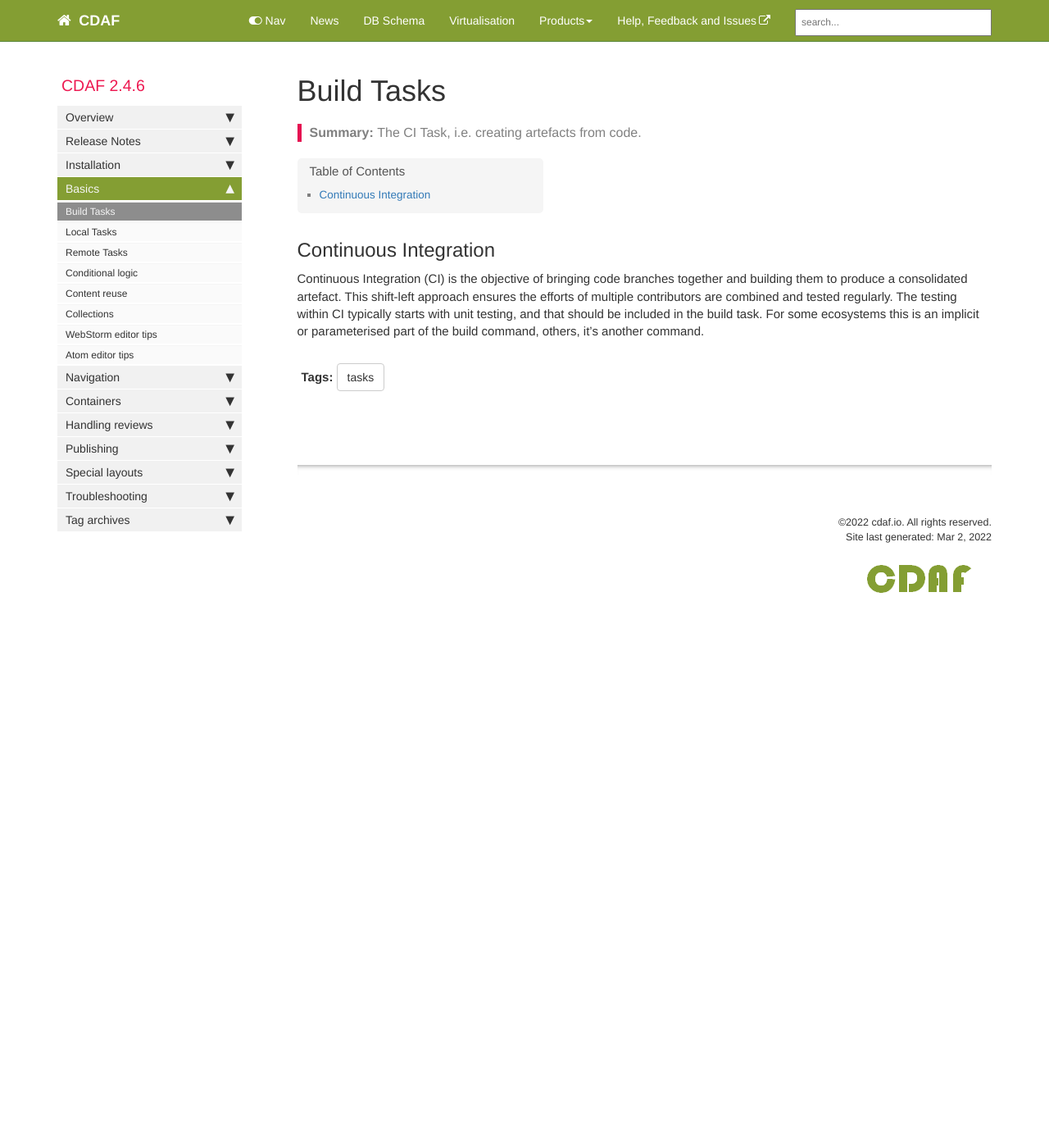
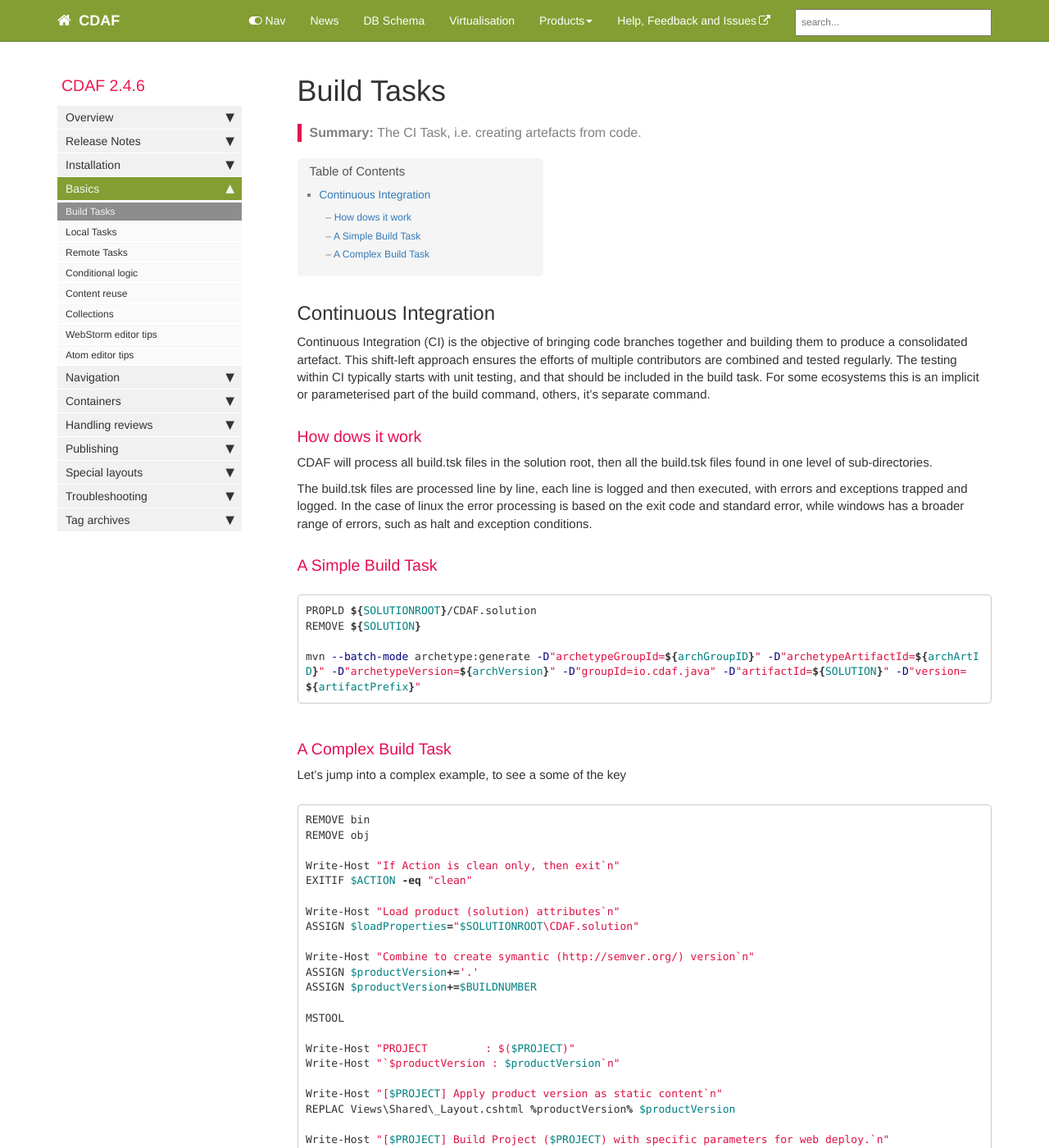
Before and after one commit to cdaf/docs.cdaf.io, a Jekyll site: the page built from pages/mydoc/mydoc_basics_build_tasks.md, in a window 1280 px wide and 1400 px high. Shown: the whole window at 82% size. Built offline with Jekyll 4.4.1, drawn with Linux system fonts in a browser that asks for light colours; comment, search, counter and statistics services are not loaded; some of the changed text lies outside the part shown.

Commit message:
Progress on build tasks with built-in variables

````diff
--- a/pages/mydoc/mydoc_basics_build_tasks.md
+++ b/pages/mydoc/mydoc_basics_build_tasks.md
@@ -9,6 +9,53 @@ permalink: mydoc_basics_build_tasks.html
 
 ## Continuous Integration
 
-Continuous Integration (CI) is the objective of bringing code branches together and building them to produce a consolidated artefact. This shift-left approach ensures the efforts of multiple contributors are combined and tested regularly. The testing within CI typically starts with unit testing, and that should be included in the build task. For some ecosystems this is an implicit or parameterised part of the build command, others, it's another command.
+Continuous Integration (CI) is the objective of bringing code branches together and building them to produce a consolidated artefact. This shift-left approach ensures the efforts of multiple contributors are combined and tested regularly. The testing within CI typically starts with unit testing, and that should be included in the build task. For some ecosystems this is an implicit or parameterised part of the build command, others, it's separate command.
+
+### How dows it work
+
+CDAF will process all build.tsk files in the solution root, then all the build.tsk files found in one level of sub-directories.
+
+The build.tsk files are processed line by line, each line is logged and then executed, with errors and exceptions trapped and logged. In the case of linux the error processing is based on the exit code and standard error, while windows has a broader range of errors, such as halt and exception conditions.
+
+### A Simple Build Task
+
+
+
+``` bash
+PROPLD ${SOLUTIONROOT}/CDAF.solution
+REMOVE ${SOLUTION}
+
+mvn --batch-mode archetype:generate -D"archetypeGroupId=${archGroupID}" -D"archetypeArtifactId=${archArtID}" -D"archetypeVersion=${archVersion}" -D"groupId=io.cdaf.java" -D"artifactId=${SOLUTION}" -D"version=${artifactPrefix}"
+```
+
+### A Complex Build Task
+
+Let's jump into a complex example, to see a some of the key
+
+``` powershell
+REMOVE bin
+REMOVE obj
+
+Write-Host "If Action is clean only, then exit`n"
+EXITIF $ACTION -eq "clean"
+
+Write-Host "Load product (solution) attributes`n"
+ASSIGN $loadProperties="$SOLUTIONROOT\CDAF.solution"
+
+Write-Host "Combine to create symantic (http://semver.org/) version`n"
+ASSIGN $productVersion+='.'
+ASSIGN $productVersion+=$BUILDNUMBER
+
+MSTOOL
+
+Write-Host "PROJECT         : $($PROJECT)"
+Write-Host "`$productVersion : $productVersion`n"
+
+Write-Host "[$PROJECT] Apply product version as static content`n"
+REPLAC Views\Shared\_Layout.cshtml %productVersion% $productVersion
+
+Write-Host "[$PROJECT] Build Project ($PROJECT) with specific parameters for web deploy.`n"
+& "$env:MS_BUILD" $PROJECT.csproj /T:Package /P:Configuration=Release /p:buildNumber=$productVersion
+```
 
 {% include links.html %}
````
Also changed, not shown: pages/mydoc/mydoc_supported_features.md (+14 -5 lines).
